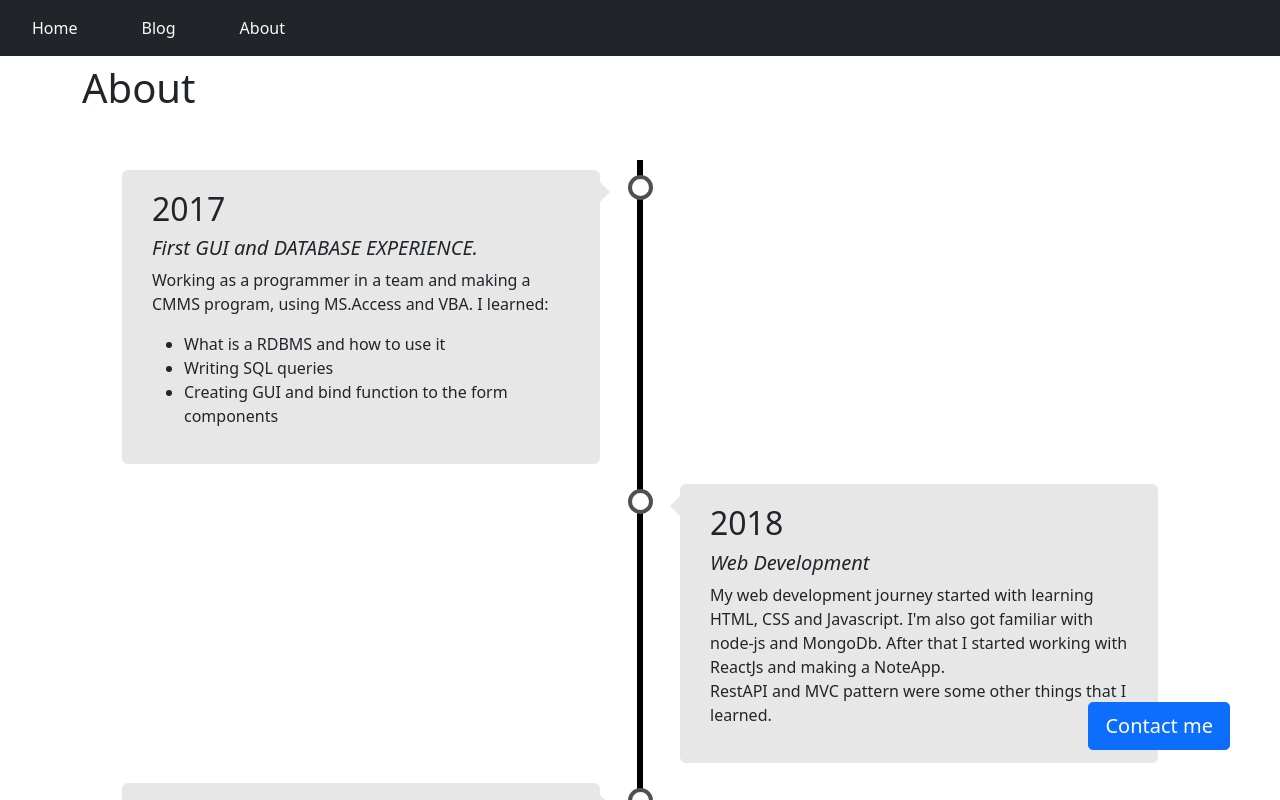
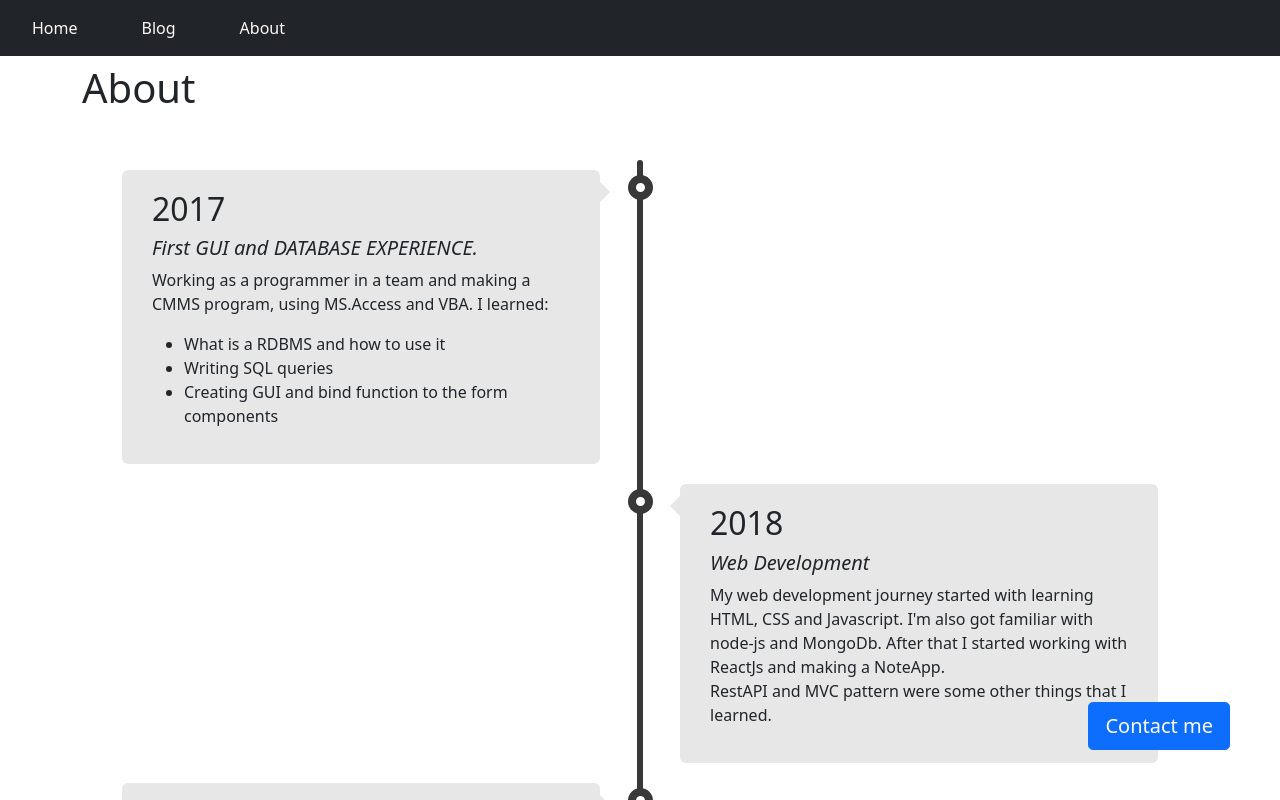
Before and after one commit to ShayanSadeghi/PersonalBlog, a Next.js app: page /about in a window 1280 px wide. Shown: the top 800 px of the page. Built offline with nearby package versions, Linux system fonts and the light colour scheme.

Commit message:
change some timeline styles

```diff
--- a/components/about/About_Personal.js
+++ b/components/about/About_Personal.js
@@ -1,21 +1,21 @@
 import { useRef } from "react";
-import Layout from "../../styles/Timeline.module.css";
+import styles from "../../styles/Timeline.module.css";
 
 function About_Personal({ data }) {
   const isLeft = useRef(true);
 
   return (
-    <div className={Layout.timeline}>
+    <div className={styles.timeline}>
       {data.map((item) => {
-        let side = Layout.left;
+        let side = styles.left;
 
         if (!isLeft.current) {
-          side = Layout.right;
+          side = styles.right;
         }
         isLeft.current = !isLeft.current;
         return (
-          <div key={item.year} className={[Layout.container, side].join(" ")}>
-            <div className={Layout.content}>
+          <div key={item.year} className={[styles.container, side].join(" ")}>
+            <div className={styles.content}>
               <h2>{item.year}</h2>
               <h5>
                 <em>{item.header}</em>
--- a/styles/Timeline.module.css
+++ b/styles/Timeline.module.css
@@ -7,14 +7,15 @@
 
 /* The actual timeline (the vertical ruler) */
 .timeline::after {
-    content: '';
+  content: "";
   position: absolute;
   width: 6px;
-    background-color: rgb(0, 0, 0);
+  background-color: #383838;
   top: 0;
   bottom: 0;
   left: 50%;
   margin-left: -3px;
+  border-radius: 3px;
 }
 
 /* Container around content */
@@ -27,13 +28,13 @@
 
 /* The circles on the timeline */
 .container::after {
-    content: '';
+  content: "";
   position: absolute;
   width: 25px;
   height: 25px;
   right: -13px;
-    background-color: rgb(255, 255, 255);
-    border: 4px solid #50504d;
+  background-color: #fff;
+  border: 8px solid #383838;
   top: 15px;
   border-radius: 50%;
   z-index: 1;
@@ -92,7 +93,6 @@
 
 /* Media queries - Responsive timeline on screens less than 600px wide */
 @media screen and (max-width: 600px) {
-
   /* Place the timelime to the left */
   .timeline::after {
     left: 31px;
```
Lines whose indentation alone changed are shown as unchanged.
